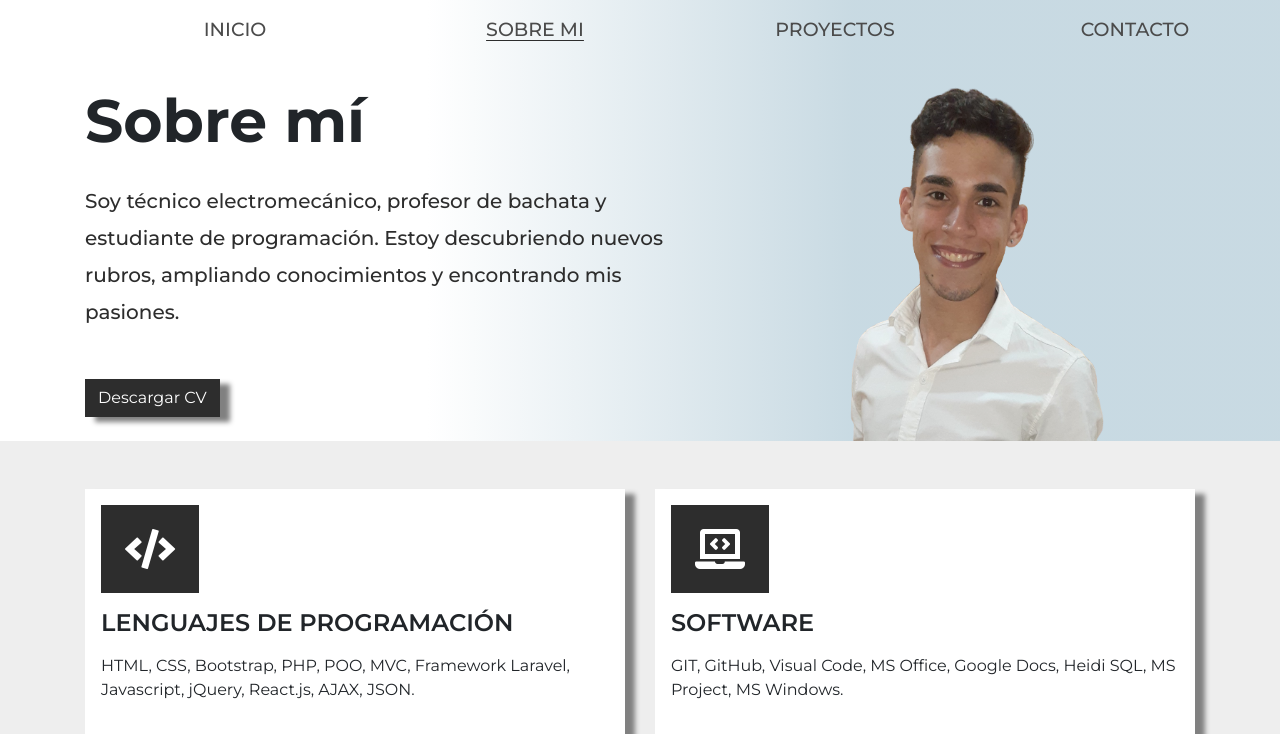
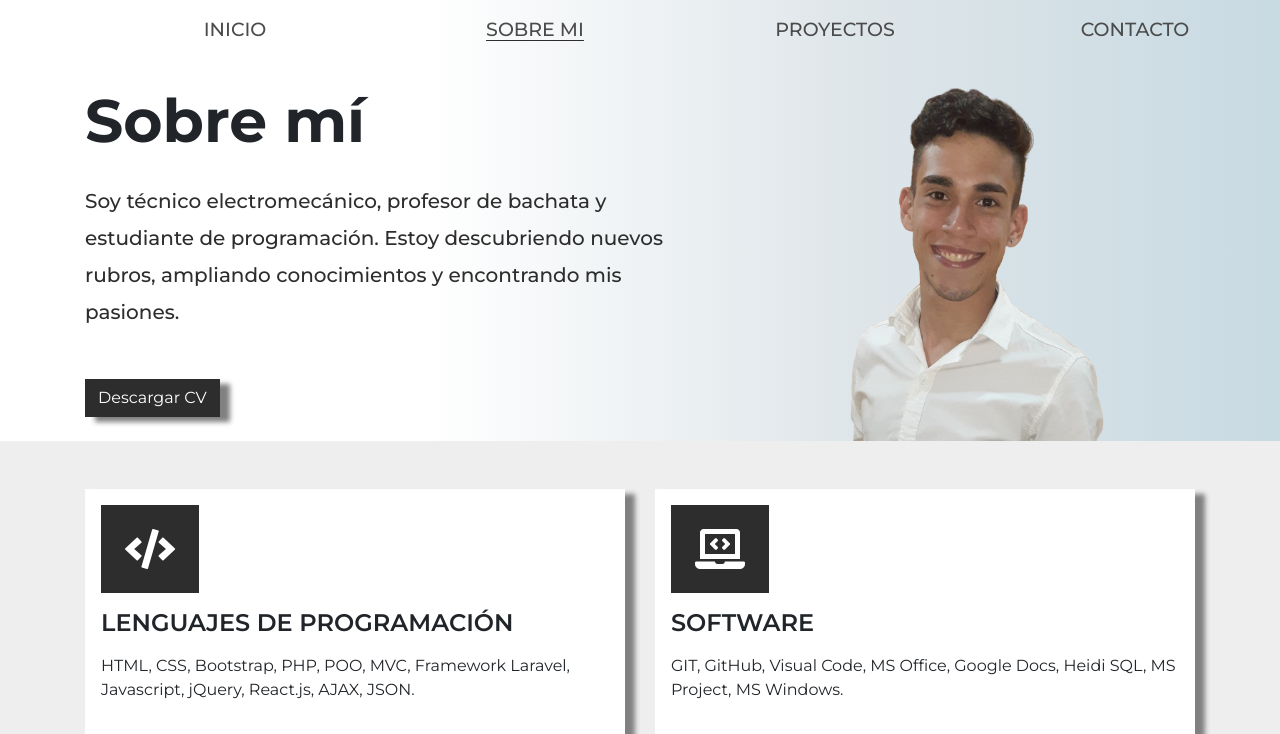
Before and after one commit to tbarrientos98/portfolio, a PHP site: page /sobre-mi.php in a window 1280 px wide. Shown: the top 734 px of the page. Run offline with PHP 8.4, Linux system fonts and the light colour scheme.

Commit message:
color del difuminado en sobre mi

```diff
--- a/css/estilos.css
+++ b/css/estilos.css
@@ -116,7 +116,7 @@ a{
 /**************************************************** ESTILOS PAGINA SOBRE MI */
 
 .difuminado{
-    background: linear-gradient(to right,white, white,#9fc4d67a,#9fc4d67a); /* difuminado, foto y subtitulo "sobre mi" */
+    background: linear-gradient(to right,white, white,#9fc4d633,#9fc4d67a); /* difuminado, foto y subtitulo "sobre mi" */
 }
 
 img[alt="CV"] {
```
